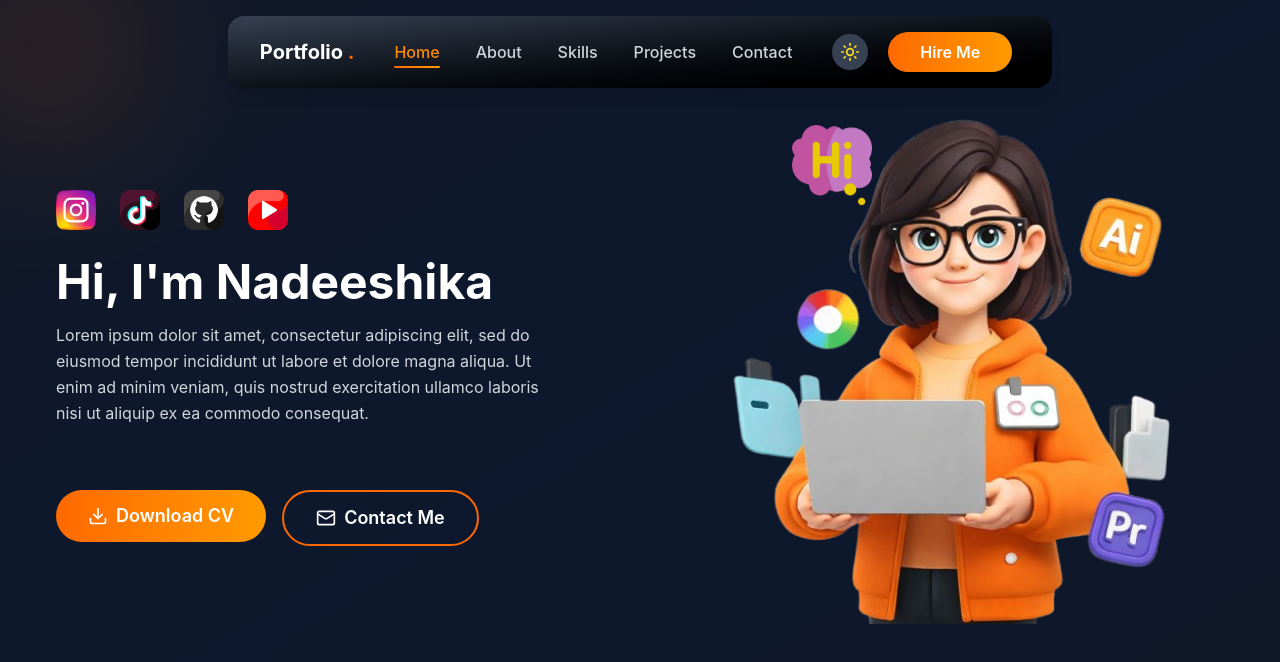
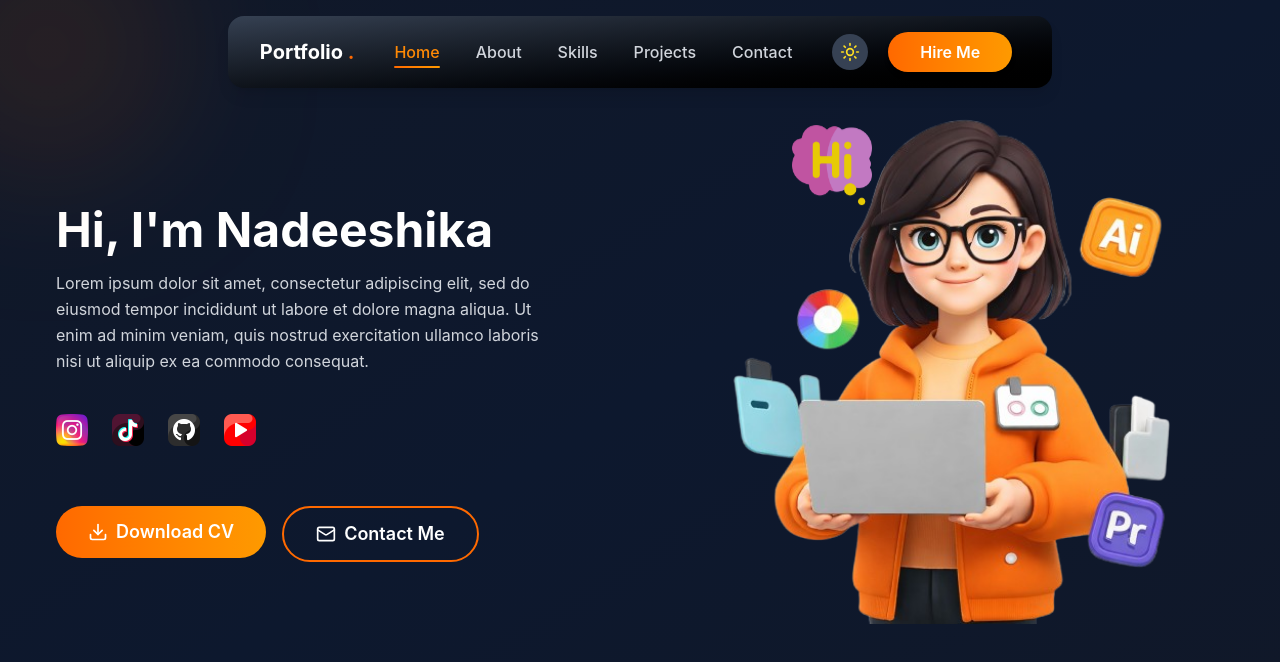
Before and after one commit to nadeeshikagimhani/Portfolio-React-Js, a React (Vite) app: page / in a window 1280 px wide. Shown: the top 662 px of the page. Built offline with nearby package versions, Linux system fonts and the light colour scheme.

Commit message:
Edit Some design

```diff
--- a/src/components/Hero.jsx
+++ b/src/components/Hero.jsx
@@ -47,31 +47,8 @@ const Hero = ({ darkMode }) => {
           <div className='lg:w-1/2 w-full flex flex-col items-center lg:items-start text-center
           lg:text-left mb-12 lg:mb-0'>
 
-            <div className='flex justify-center lg:justify-start gap-4
-            sm:gap-6 mb-6 sm:mb-7 w-full'>
-
-              {socialIcons.map((social, index) => (
-                <a
-                key={index}
-                href='#'
-                target='_blank'
-                data-aos-delay={`${400 + index * 100}`}
-                className='transform hover:scale-110 transition-transform duration-300'>
-                  <img
-                  src={social.icon}
-                  alt={social.alt}
-                  className={`w-8 h-8 sm:w-10 sm:h-10 object-contain
-                  ${darkMode
-                    ? ''
-                    : 'filter brightness-75'
-                  }`}/>
-                </a>
-              ))}
-
-            </div>
-
             <h1 className={`title-font text-3xl sm:text-4xl
-              lg:text-5xl mb-4 font-bold ${theme.textPrimary}`}
+              lg:text-5xl mb-4 mt-8 font-bold ${theme.textPrimary}`}
               data-aos='fade-up'
               data-aos-delay='500'
               >
@@ -88,13 +65,47 @@ const Hero = ({ darkMode }) => {
             ullamco laboris nisi ut aliquip ex ea commodo consequat.
             </p>
 
+            <div className='flex justify-center lg:justify-start gap-4
+            sm:gap-6 mb-6 sm:mb-7 w-full'>
+
+              {socialIcons.map((social, index) => (
+                <a
+                key={index}
+                href='#'
+                target='_blank'
+                data-aos="fade-up"
+                data-aos-delay={`${450 + index * 150}`}
+
+                /* Example:
+
+                  If index is:
+
+                  0 → delay = 400 + 0*100 = 400ms
+                  1 → delay = 500ms
+                  2 → delay = 600ms
+                  3 → delay = 700ms */
+
+                className='transform hover:scale-110 transition-transform duration-300'>
+                  <img
+                  src={social.icon}
+                  alt={social.alt}
+                  className={`w-8 h-8 sm:w-8 mt-8 sm:mt-2 sm:h-8 object-contain
+                  ${darkMode
+                    ? ''
+                    : 'filter brightness-75'
+                  }`}/>
+                </a>
+              ))}
+
+            </div>
+
             {/* BUTTNS */}
 
             <div className='w-full pt-4 sm:pt-8'>
               <div className='flex flex-col sm:flex-row justify-center
               lg:justify-start gap-3 sm:gap-4'
               data-aos='fade-up'
-              data-aos-delay='700'>
+              data-aos-delay='800'>
 
                 <a href={CV} download className='w-full sm:w-auto'>
                   <button className='w-full sm:w-auto inline-flex items-center justify-center
```
